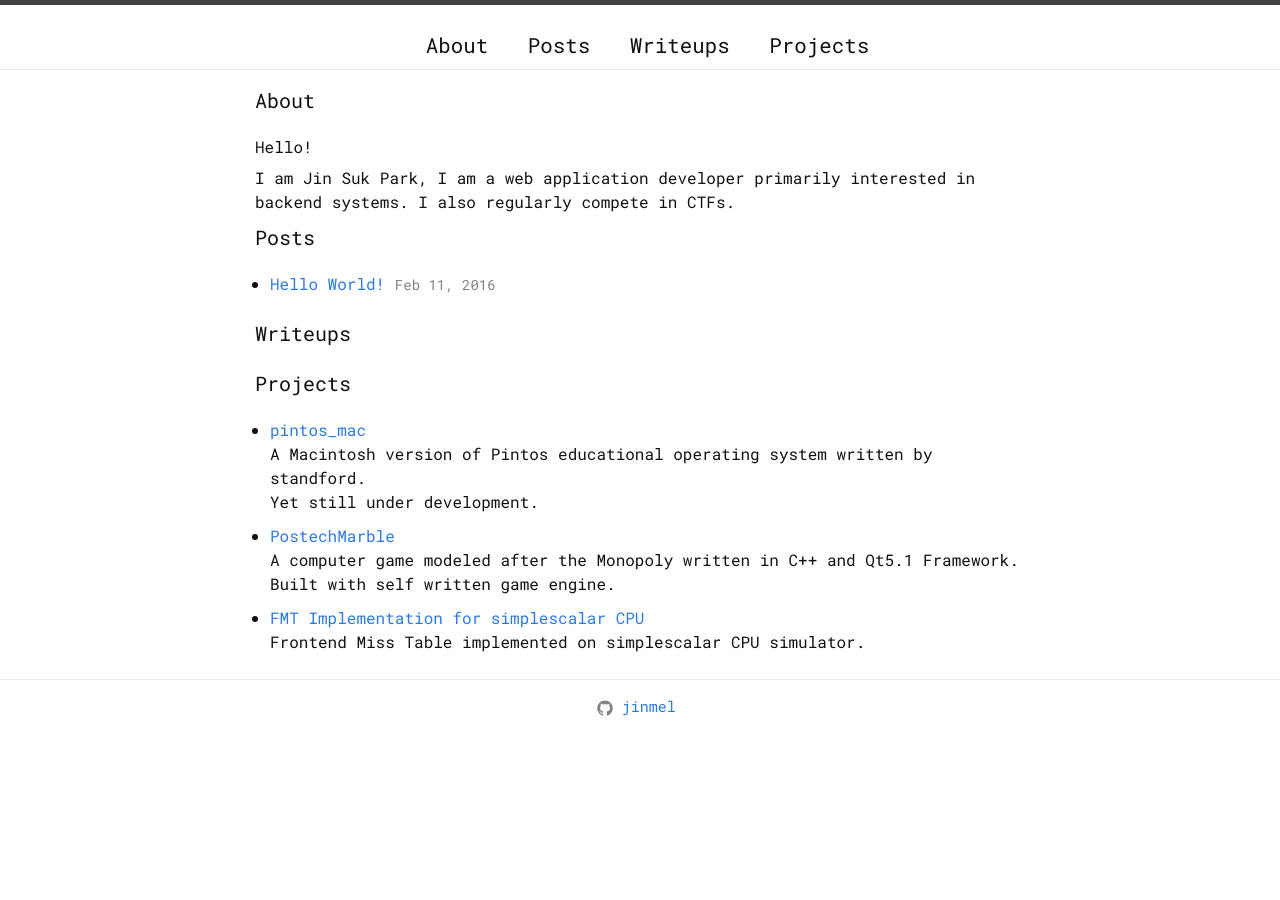
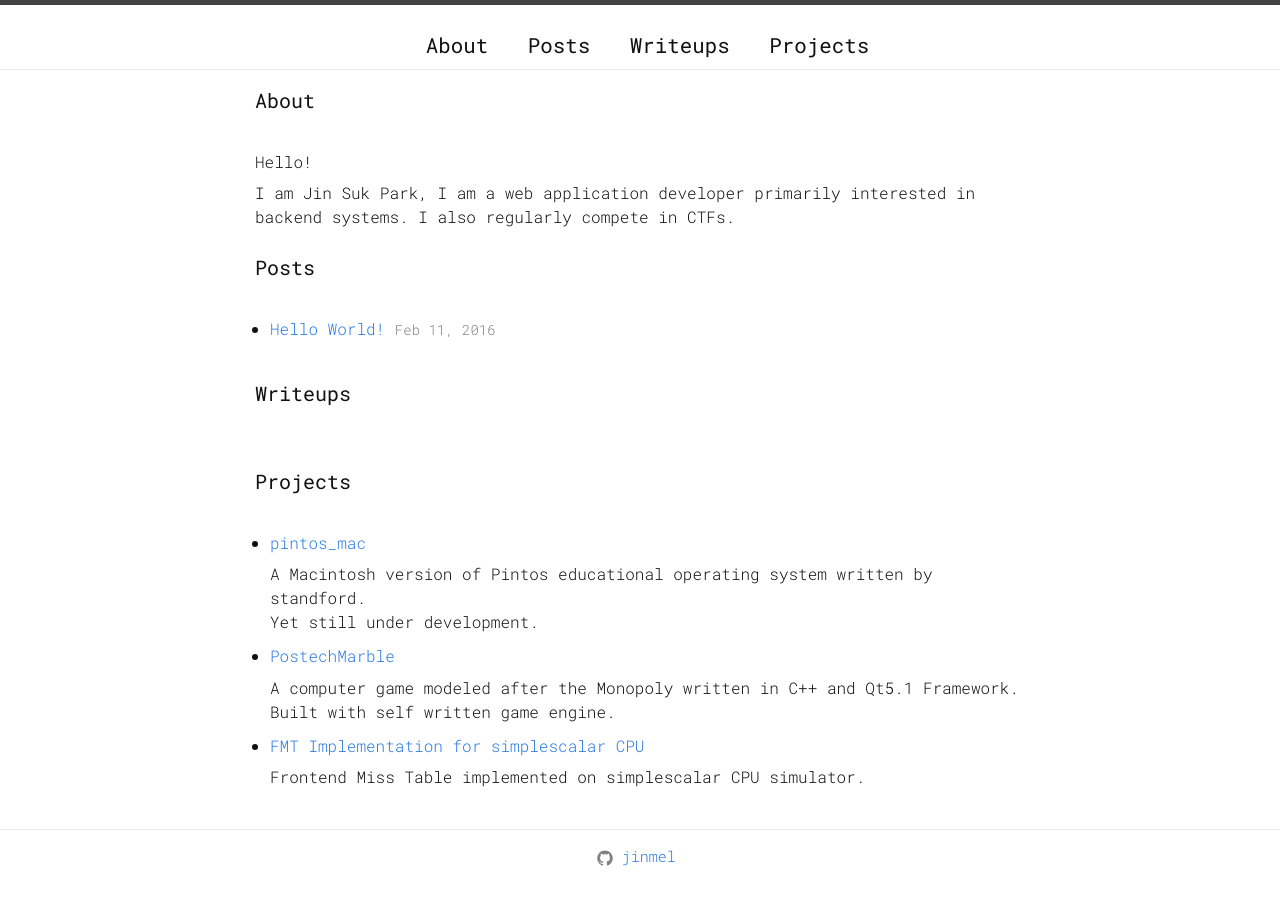
Before and after one commit to jinmel/jinmel.github.io, a Jekyll site: the page built from index.html, in a window 1280 px wide. Built offline with Jekyll 4.4.1, drawn with Linux system fonts in a browser that asks for light colours.

Commit message:
style change

```diff
--- a/_includes/head.html
+++ b/_includes/head.html
@@ -9,7 +9,7 @@
 <title>{% if page.title %}{{ page.title | escape }}{% else %}{{ site.title | escape }}{% endif %}</title>
 <meta name="description" content="{% if page.excerpt %}{{ page.excerpt | strip_html | strip_newlines | truncate: 160 }}{% else %}{{ site.description }}{% endif %}">
 
-  <link href='https://fonts.googleapis.com/css?family=Roboto+Mono' rel='stylesheet' type='text/css'>
+  <link href='https://fonts.googleapis.com/css?family=Roboto+Mono:400,300,500' rel='stylesheet' type='text/css'>
   <link rel="stylesheet" href="{{ "/css/main.css" | prepend: site.baseurl }}">
   <link rel="canonical" href="{{ page.url | replace:'index.html','' | prepend: site.baseurl | prepend: site.url }}">
   <link rel="alternate" type="application/rss+xml" title="{{ site.title }}" href="{{ "/feed.xml" | prepend: site.baseurl | prepend: site.url }}">
--- a/_sass/_layout.scss
+++ b/_sass/_layout.scss
@@ -33,7 +33,7 @@
     li {
       display: inline-block;
       a {
-        font-weight: 300;
+        font-weight: 400;
         font-size: 1.3em;
         padding: 7px 15px;
         width: 80px;
@@ -178,6 +178,7 @@
 }
 
 .page-heading {
+  font-weight: 400;
   font-size: 20px;
   margin-bottom: 20px;
 }
--- a/css/main.scss
+++ b/css/main.scss
@@ -6,7 +6,7 @@
 // Our variables
 $base-font-family: 'Roboto Mono',;
 $base-font-size:   16px;
-$base-font-weight: 200;
+$base-font-weight: 300;
 $small-font-size:  $base-font-size * 0.875;
 $base-line-height: 1.5;
 
--- a/index.html
+++ b/index.html
@@ -6,7 +6,7 @@
 
   <h1 class="page-heading">About</h1>
 
-  <div class="about-content">
+  <section class="page-content">
     <p>
       Hello!
     </p>
@@ -14,52 +14,65 @@
       I am Jin Suk Park, I am a web application developer primarily interested in backend systems.
       I also regularly compete in CTFs.
     </p>
-  </div>
+  </section>
 
   <h1 class="page-heading">Posts</h1>
 
+  <section class="page-content">
     <ul class="post-list">
       {% for post in site.posts %}
         <li>
-
           <h2>
             <a class="post-link" href="{{ post.url | prepend: site.baseurl }}">{{ post.title }}</a>
           </h2>
           <span class="post-meta">{{ post.date | date: "%b %-d, %Y" }}</span>
-
         </li>
       {% endfor %}
     </ul>
+  </section>
 
   <h1 class="page-heading">Writeups</h1>
 
+  <section class="page-content">
     <ul class="writeup-list">
+    </ul>
+  </section>
 
-  </ul>
   <h1 class="page-heading">Projects</h1>
-
+  <section class="page-content">
     <ul class="project-list">
       <li>
+        <p>
           <a href="https://github.com/jinmel/pintos_mac">pintos_mac</a>
-      <br>
+        </p>
+        <p>
           <span class="description">A Macintosh version of Pintos educational operating system
             written by standford. <br>
             Yet still under development.</span>
+        </p>
       </li>
       <li>
+        <p>
           <a href="https://github.com/jinmel/PostechMarble">PostechMarble</a>
-      <br>
+        </p>
+        <p>
           <span class="description">
             A computer game modeled after the Monopoly written in C++ and Qt5.1 Framework. <br>
             Built with self written game engine.
           </span>
+        </p>
       </li>
       <li>
-      <a href="https://github.com/jinmel/simplescalar_fmt">FMT Implementation for simplescalar CPU</a>
-      <br>
+        <p>
+          <a href="https://github.com/jinmel/simplescalar_fmt">
+            FMT Implementation for simplescalar CPU</a>
+        </p>
+        <p>
           <span class="description">
             Frontend Miss Table implemented on simplescalar CPU simulator.
           </span>
+        </p>
       </li>
     </ul>
+  </section>
 </div>
```
Lines whose indentation alone changed are shown as unchanged.
